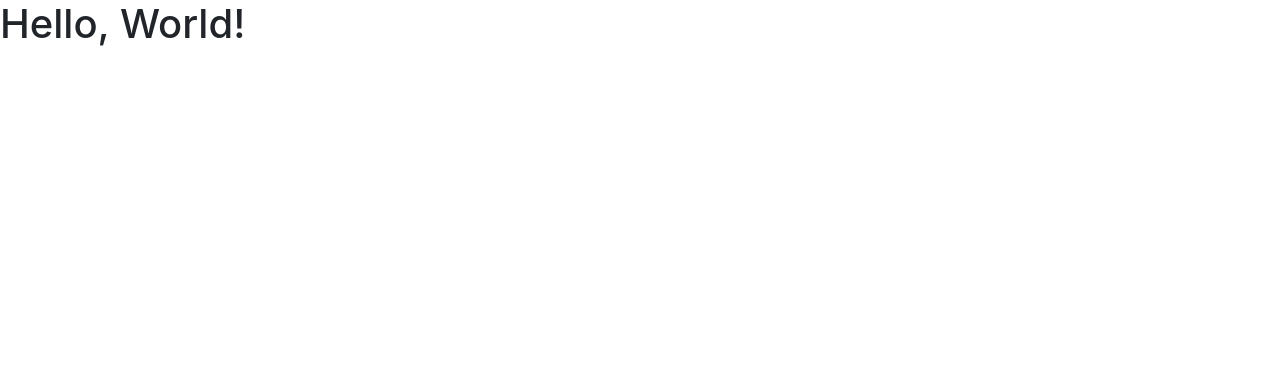
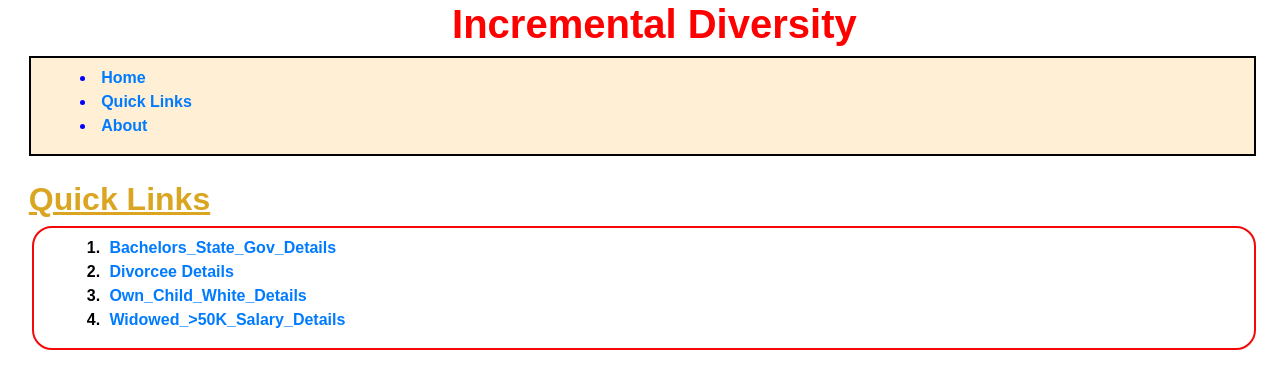
Before and after one commit to Hardvan/Website-Incremental-Diversity, a React (Create React App) app in the folder Website/my-app/: page / in a window 1280 px wide. Shown: the top 388 px of the page. Built offline with nearby package versions, Linux system fonts and the light colour scheme.

Commit message:
Add Headers.jsx

```diff
--- a/Website/my-app/src/components/App.jsx
+++ b/Website/my-app/src/components/App.jsx
@@ -1,10 +1,12 @@
 import React from "react";
 import "../styles.css";
+// Importing Components
+import Headers from "./Headers";
 
 function App() {
   return (
     <div className="App">
-      <h1>Hello, World!</h1>
+      <Headers />
     </div>
   );
 }
--- /dev/null
+++ b/Website/my-app/src/components/Headers.jsx
@@ -0,0 +1,49 @@
+import React from "react";
+
+function Headers() {
+  return (
+    <div>
+      <header>
+        {/* Title */}
+        <h1 class="Title">Incremental Diversity</h1>
+        {/* NavBar */}
+        <nav class="CustomNav">
+          <ul>
+            <li>
+              <a href="#Home">Home</a>
+            </li>
+            <li>
+              <a href="#QuickLinks">Quick Links</a>
+            </li>
+            <li>
+              <a href="#About">About</a>
+            </li>
+          </ul>
+        </nav>
+      </header>
+
+      <main>
+        {/* Quick Links */}
+        <h2 id="TitleQuick">Quick Links</h2>
+        <div id="QuickLinksBox">
+          <ol class="QueriesList">
+            <li>
+              <a href="#Query1">Bachelors_State_Gov_Details</a>
+            </li>
+            <li>
+              <a href="#Query2">Divorcee Details</a>
+            </li>
+            <li>
+              <a href="#Query3">Own_Child_White_Details</a>
+            </li>
+            <li>
+              <a href="#Query4">Widowed_{">"}50K_Salary_Details</a>
+            </li>
+          </ol>
+        </div>
+      </main>
+    </div>
+  );
+}
+
+export default Headers;
--- a/Website/my-app/src/styles.css
+++ b/Website/my-app/src/styles.css
@@ -0,0 +1,74 @@
+/** Styling for Heading, NavBar, Quick Links  */
+/* Tags */
+* {
+  font-size: 1rem;
+  margin-left: 0.3rem;
+}
+
+body {
+  font-family: sans-serif;
+}
+
+a:visited {
+  color: purple;
+}
+
+a:hover {
+  color: steelblue;
+  cursor: pointer;
+}
+
+a:active {
+  color: red;
+}
+
+/* IDs */
+#TitleQuick {
+  text-decoration: underline;
+  font-weight: bold;
+  color: goldenrod;
+  box-sizing: border-box;
+  padding-top: 1.5rem;
+  /* margin-top: 1.5rem; */
+}
+
+#QuickLinksBox {
+  /* padding-top:1.5rem; */
+  padding-left: 0rem;
+  margin-left: 0.5rem;
+  border: 2px solid rgb(243, 9, 9);
+  margin-right: 1.5rem;
+  border-radius: 20px;
+  color: black;
+}
+
+/* Classes */
+.Title {
+  text-align: center;
+  font-size: 40px;
+  font-weight: bold;
+  color: red;
+}
+
+.CustomNav {
+  border: 2px solid black;
+  padding-left: 1rem;
+  padding-top: 0.5rem;
+  margin-right: 1.5rem;
+  font-weight: bolder;
+  color: blue;
+  font-size: 25px;
+  background-color: papayawhip;
+}
+
+.CustomNav li {
+  color: blue;
+}
+
+.QueriesList {
+  color: black;
+  font-weight: bolder;
+  padding-top: 0.5rem;
+  margin-left: 0.5rem;
+  list-style-position: inside;
+}
```
